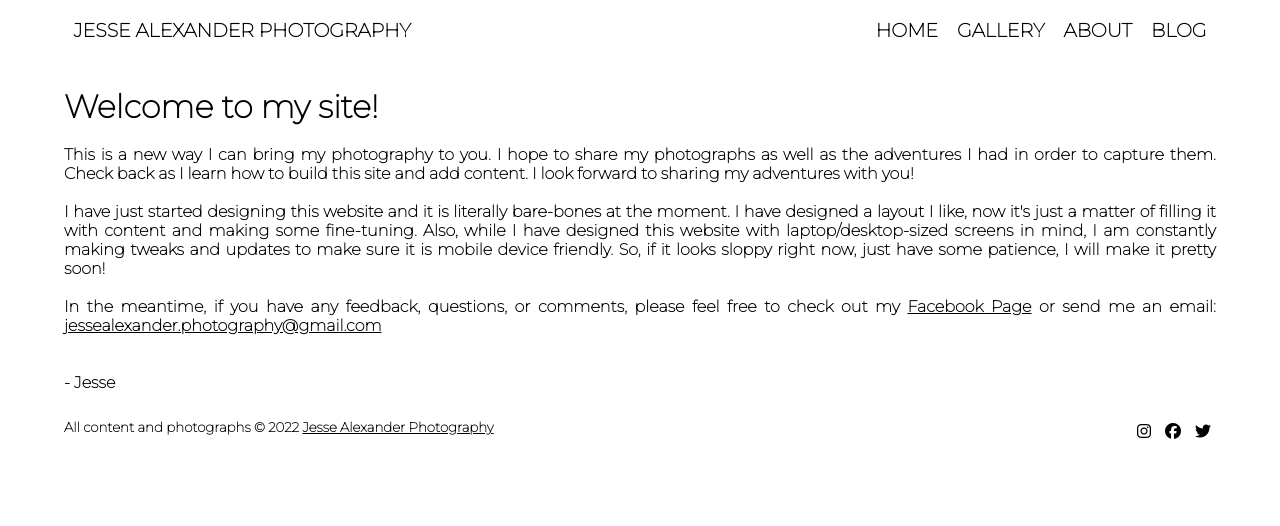
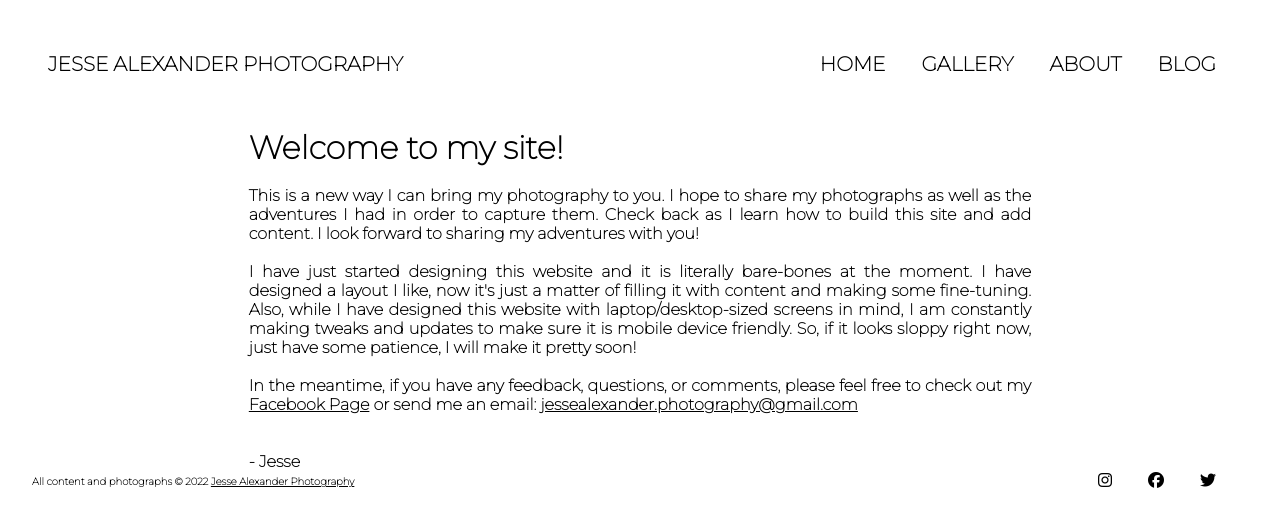
Before and after one commit to jalexphotos/jalexphotos.github.io, a plain HTML site: page index.html in a window 1280 px wide. Drawn offline with nearby package versions, Linux system fonts and the light colour scheme.

Commit message:
Large Update

```diff
--- a/css/style.css
+++ b/css/style.css
@@ -1,5 +1,4 @@
-@import url(
-	'https://fonts.googleapis.com/css2?family=Montserrat:wght@100&display=swap');
+@import url('https://fonts.googleapis.com/css2?family=Montserrat:wght@100&display=swap');
 
 * {
 	margin: 0px;
@@ -7,49 +6,46 @@
 	font-family: "Montserrat", sans-serif;
 	color: rgb(0, 0, 0);
 	font-weight: 800;
+	background-color: white;
 }
 
 body {
-	background-color: rgb(255, 255, 255);
+	max-width: 95%;
+	margin-left: auto;
+	margin-right: auto;
 }
 
 .navbar {
-	width: 90%;
-	margin-left: auto;
-	margin-right: auto;
-	font-weight: 800;
-	background-color: rgb(255, 255, 255);
-	color: rgb(0, 0, 0);
+	height: 8rem;
+	display: flex;
+	align-items: center;
 	text-transform: uppercase;
+	padding: 0 1rem;
 }
 
 .navbar-brand {
-	float: left;
 	text-decoration: none;
-	font-size: 19px;
-	padding: 1em 0.5em;
-	color: rgb(0, 0, 0);
+	font-size: 1.25em;
+	margin-right: auto;
 }
 
 .navbar-nav {
-	margin: 0%;
+	margin-left: 1rem;
+	flex-direction: row-reverse;
 }
 
 .navbar .navbar-nav .navbar-item {
 	display: inline;
 	list-style: none;
-	float: right;
+	padding: 0 1rem;
 }
 
 .navbar-nav .navbar-item a {
 	text-decoration: none;
-	display: inline-block;
-	font-size: 19px;
-	padding: 1em .5em;
-	color: rgb(0, 0, 0);
+	font-size: 1.25em;
 }
 
-.navbar-nav .navbar-item a:hover {
+.navbar-item:hover {
 	text-decoration: underline;
 }
 
@@ -77,9 +73,11 @@ body {
 		float: none;
 		padding: 1.2em 0.3em;
 	}
+
 	.toggle-collapse {
 		display: inline-block;
 	}
+
 	.navbar-nav {
 		color: rgb(0, 0, 0);
 		padding: 0%;
@@ -104,25 +102,14 @@ body {
 	}
 }
 
-.home {
-	width: 90%;
-	display: inline-block;
-	padding: 2% 5%;
-	text-align: justify;
-	background-color: rgb(255, 255, 255);
-}
-
-.about {
-	width: 90%;
-	display: inline-block;
-	padding: 2% 5%;
-	text-align: justify;
-}
-
-article {
+.home,
+.about,
+.article {
+	max-width: 75ch;
 	margin-left: auto;
 	margin-right: auto;
-	max-width: 75ch;
+	padding: 0 1rem;
+	text-align: justify;
 }
 
 .aboutheader,
@@ -159,7 +146,6 @@ article {
 	align-items: center;
 	justify-content: center;
 	padding: 5% 20%;
-	background-color: rgb(255, 255, 255);
 }
 
 /* Immediately Under Gallery Images */
@@ -175,26 +161,20 @@ article {
 	height: auto;
 }
 
-footer,
-.sitefooter {
-	width: 90%;
-	margin-left: auto;
-	margin-right: auto;
-	display: block;
+.site-footer {
+	display: flex;
 	align-items: center;
-	justify-content: center;
 }
 
-.site-info,
-.social,
-.socialli {
-	display: inline-block;
+.site-info {
+	margin-right: auto;
+	font-size: .75rem;
+
 }
 
-.social {
-	float: right;
+.socialul,
+.socialli {
+	display: inline;
+	list-style: none;
+	padding: 0 1rem;
 }
-
-.socialli {
-	padding: 5px;
-}
--- a/index.html
+++ b/index.html
@@ -17,8 +17,7 @@
 
 <body>
     <header class="sitenav">
-        <nav>
-            <div class="navbar">
+        <nav class="navbar">
             <a class="navbar-brand" href="index.html">Jesse Alexander Photography</a>
             <button class="toggle-collapse">
                 <i class="fas fa-align-center fa-lg"></i>
@@ -26,19 +25,18 @@
             <div class="navbar-collapse">
                 <ul class="navbar-nav">
                     <li class="navbar-item">
-                            <a href="blog.html">Blog</a>
+                        <a href="index.html">Home</a>
+                    </li>
+                    <li class="navbar-item">
+                        <a href="gallery.html">Gallery</a>
                     </li>
                     <li class="navbar-item">
                         <a href="about.html">About</a>
                     </li>
                     <li class="navbar-item">
-                            <a href="gallery.html">Gallery</a>
-                        </li>
-                        <li class="navbar-item">
-                            <a href="index.html">Home</a>
+                        <a href="blog.html">Blog</a>
                     </li>
                 </ul>
-                </div>
             </div>
         </nav>
     </header>
@@ -46,38 +44,52 @@
     <main class="home">
         <h1>Welcome to my site!</h1>
         <br>
-        <p>This is a new way I can bring my photography to you. I hope to share my photographs as well as the adventures I had in order to capture them. Check back as I learn how to build this site and add content. I look forward to sharing my adventures with you!</p>
+        <p>This is a new way I can bring my photography to you. I hope to share my photographs as well as the adventures
+            I had in order to capture them. Check back as I learn how to build this site and add content. I look forward
+            to sharing my adventures with you!</p>
         <br>
-        <p>I have just started designing this website and it is literally bare-bones at the moment. I have designed a layout I like, now it's just a matter of filling it with content and making some fine-tuning. Also, while I have designed this website with laptop/desktop-sized screens in mind, I am constantly making tweaks and updates to make sure it is mobile device friendly. So, if it looks sloppy right now, just have some patience, I will make it pretty soon!</p>
+        <p>I have just started designing this website and it is literally bare-bones at the moment. I have designed a
+            layout I like, now it's just a matter of filling it with content and making some fine-tuning. Also, while I
+            have designed this website with laptop/desktop-sized screens in mind, I am constantly making tweaks and
+            updates to make sure it is mobile device friendly. So, if it looks sloppy right now, just have some
+            patience, I will make it pretty soon!</p>
         <br>
-        <p>In the meantime, if you have any feedback, questions, or comments, please feel free to check out my <a href="https://www.facebook.com/photogbyjesse" target="_blank">Facebook Page</a> or send me an email: <a href="mailto:jessealexander.photography@gmail.com">jessealexander.photography@gmail.com</a></p>
+        <p>In the meantime, if you have any feedback, questions, or comments, please feel free to check out my <a
+                href="https://www.facebook.com/photogbyjesse" target="_blank">Facebook Page</a> or send me an email: <a
+                href="mailto:jessealexander.photography@gmail.com">jessealexander.photography@gmail.com</a></p>
         <br><br>
         <p>- Jesse</p>
     </main>
 
     <footer class="site-footer">
         <div class="site-info">
-            <small>All content and photographs © 2022 <a href="https://jalexphotos.github.io">Jesse Alexander Photography</a></small>
+            <small>All content and photographs © 2022 <a href="https://jalexphotos.github.io">Jesse Alexander
+                    Photography</a></small>
         </div><!-- close .site-info -->
         <div class="social">
             <ul class="socialul">
                 <li class="socialli">
-                    <a href="https://www.instagram.com/jessej1s/" title="Follow Jesse on Instagram" target="_blank"><i class="fab fa-instagram"></i></a>
+                    <a href="https://www.instagram.com/jessej1s/" title="Follow Jesse on Instagram" target="_blank"><i
+                            class="fab fa-instagram"></i></a>
                 </li>
                 <li class="socialli">
-                    <a href="https://www.facebook.com/photogbyjesse/" title="Follow Jesse on Facebook" target="_blank"><i class="fab fa-facebook"></i></a>
+                    <a href="https://www.facebook.com/photogbyjesse/" title="Follow Jesse on Facebook"
+                        target="_blank"><i class="fab fa-facebook"></i></a>
                 </li>
                 <li class="socialli">
-                    <a href="https://twitter.com/jessej1s" title="Follow Jesse on Twitter" target="_blank"><i class="fab fa-twitter"></i></a>
+                    <a href="https://twitter.com/jessej1s" title="Follow Jesse on Twitter" target="_blank"><i
+                            class="fab fa-twitter"></i></a>
                 </li>
             </ul>
         </div>
     </footer>
 
-    <script src="https://cdnjs.cloudflare.com/ajax/libs/jquery/3.6.1/jquery.min.js" integrity="sha512-aVKKRRi/Q/YV+4mjoKBsE4x3H+BkegoM/em46NNlCqNTmUYADjBbeNefNxYV7giUp0VxICtqdrbqU7iVaeZNXA==" crossorigin="anonymous" referrerpolicy="no-referrer"></script>
+    <script src="https://cdnjs.cloudflare.com/ajax/libs/jquery/3.6.1/jquery.min.js"
+        integrity="sha512-aVKKRRi/Q/YV+4mjoKBsE4x3H+BkegoM/em46NNlCqNTmUYADjBbeNefNxYV7giUp0VxICtqdrbqU7iVaeZNXA=="
+        crossorigin="anonymous" referrerpolicy="no-referrer"></script>
     <script>
-        $(document).ready(function(){
-            $('.toggle-collapse').click(function(){
+        $(document).ready(function () {
+            $('.toggle-collapse').click(function () {
                 $('.navbar-collapse').toggleClass("collapse");
             })
         });
```
Also changed, not shown: about.html (+51 -18 lines), blog.html (+23 -13 lines), gallery.html (+21 -12 lines). Lines whose indentation alone changed are shown as unchanged.
